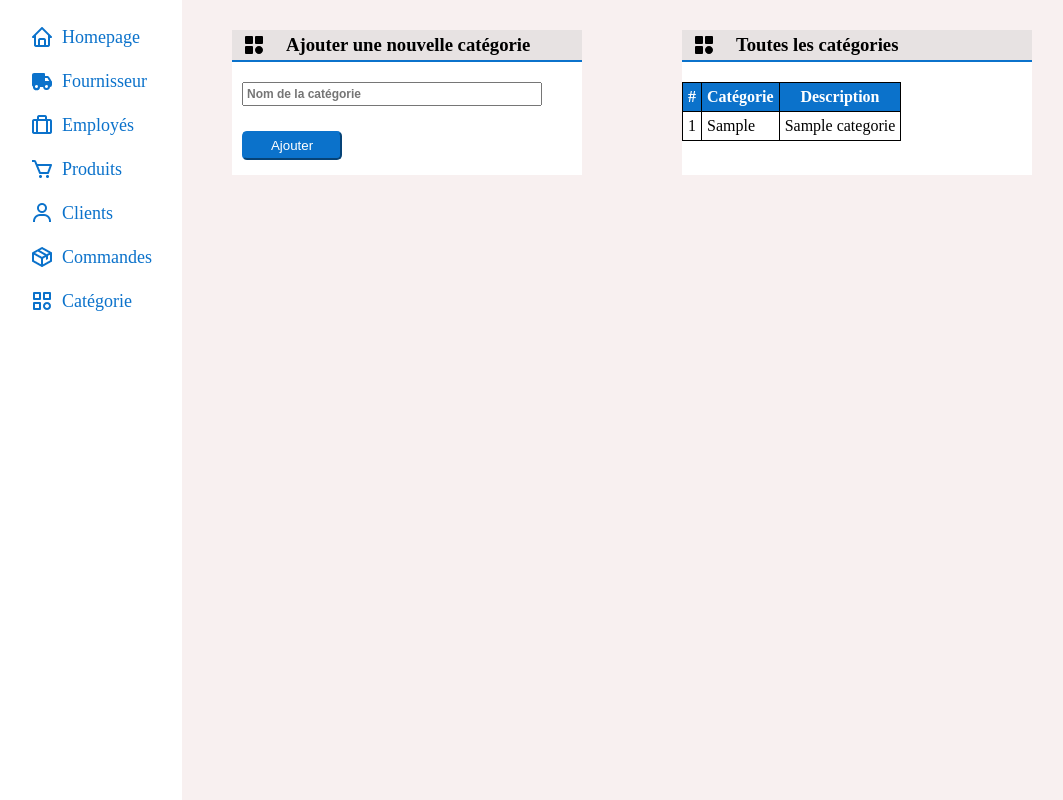
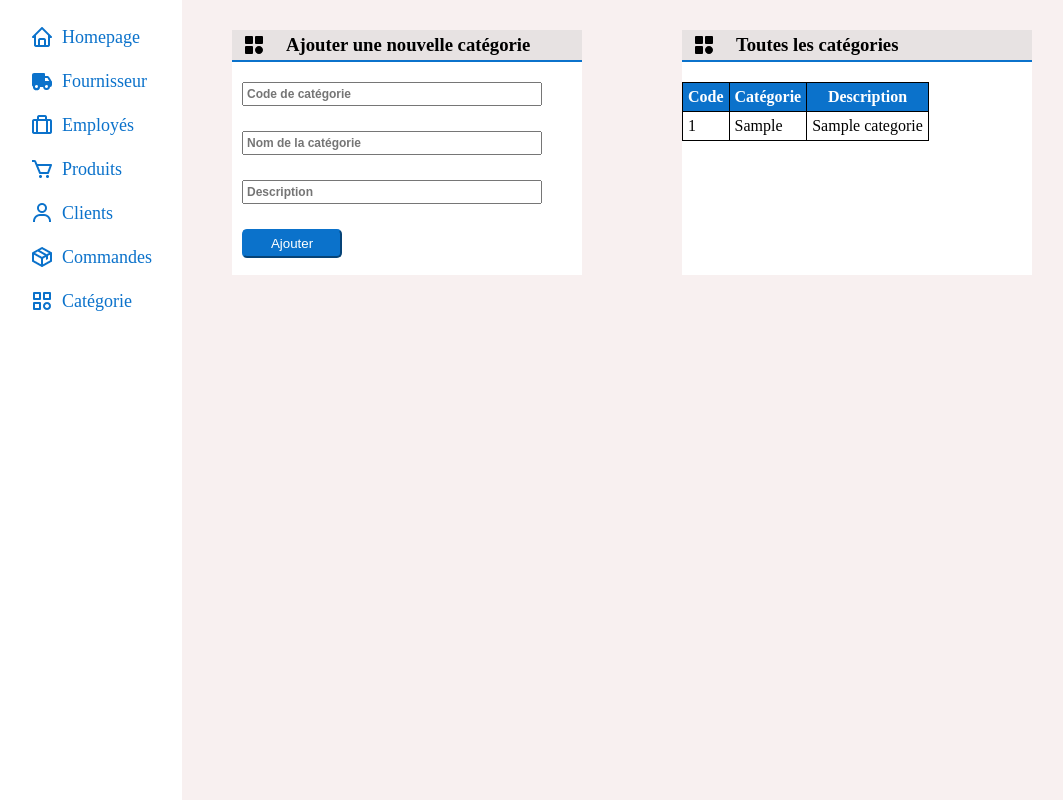
Before and after one commit to nicolasmarra/cominfeve, a PHP site: page /categories.php in a window 1280 px wide. Shown: the part 50-850 px from the top of the page, without its empty margins (10-1073 px from the left). Run offline with PHP 8.4, Linux system fonts and the light colour scheme; tables that the repository leaves empty or names only in its code hold one stand-in row (values such as "Sample post").

Commit message:
Ajouter une nouvelle catégorie

```diff
--- a/categories.php
+++ b/categories.php
@@ -61,8 +61,10 @@
 
         <div>
 
-        <form action="">
-        <input type="text" placeholder = "Nom de la catégorie" id="texte">
+        <form method="POST" action = "./script_categories_form.php">
+        <input type="text" placeholder = "Code de catégorie" class="texte" name="code">
+        <input type="text" placeholder = "Nom de la catégorie" class="texte" name="nom">
+        <input type="text" placeholder = "Description" class="texte" name="description">
         <input type="submit" value="Ajouter" id="button">
         </form>
 
@@ -86,7 +88,7 @@
 
         <table>
             <tr>
-                <th>#</th>
+                <th>Code</th>
                 <th>Catégorie</th>
                 <th>Description</th>
             </tr>
--- a/style.css
+++ b/style.css
@@ -139,7 +139,7 @@ main div.add, main div.view{
     margin-inline : 50px;
     margin-top: 30px;
     width: 350px;
-    height: 145px;
+    height: 245px;
     display: flex;
     flex-direction: column;
     background-color: white;
@@ -169,7 +169,7 @@ main div form {
     margin-inline : 10px;
 }
 
-main div form input#texte{
+main div form input.texte{
     padding: 3px;
     font-size: 12px;
     font-weight: 600;
```
Also changed, not shown: script_categories_form.php (added, +30 -0 lines).
